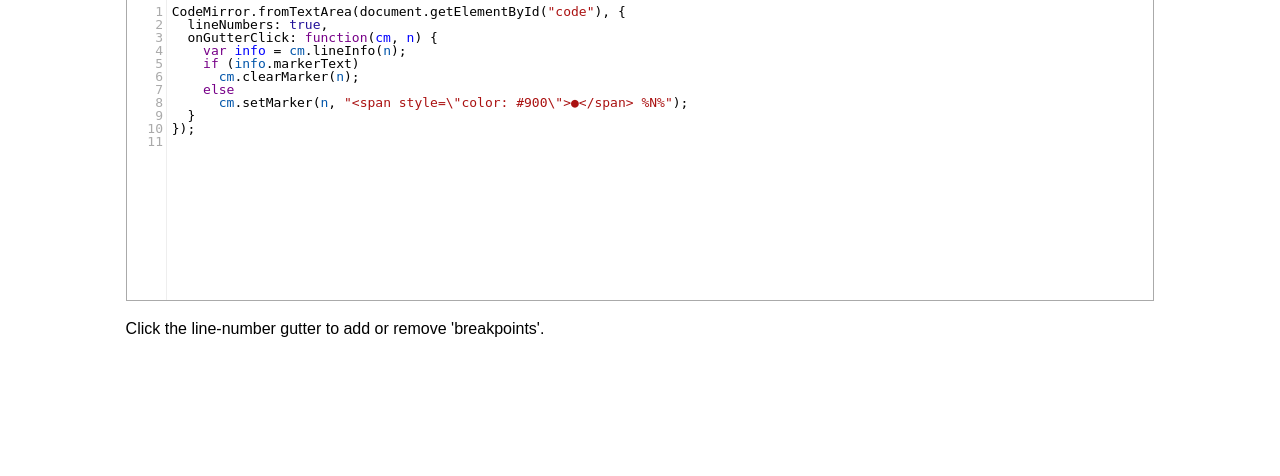
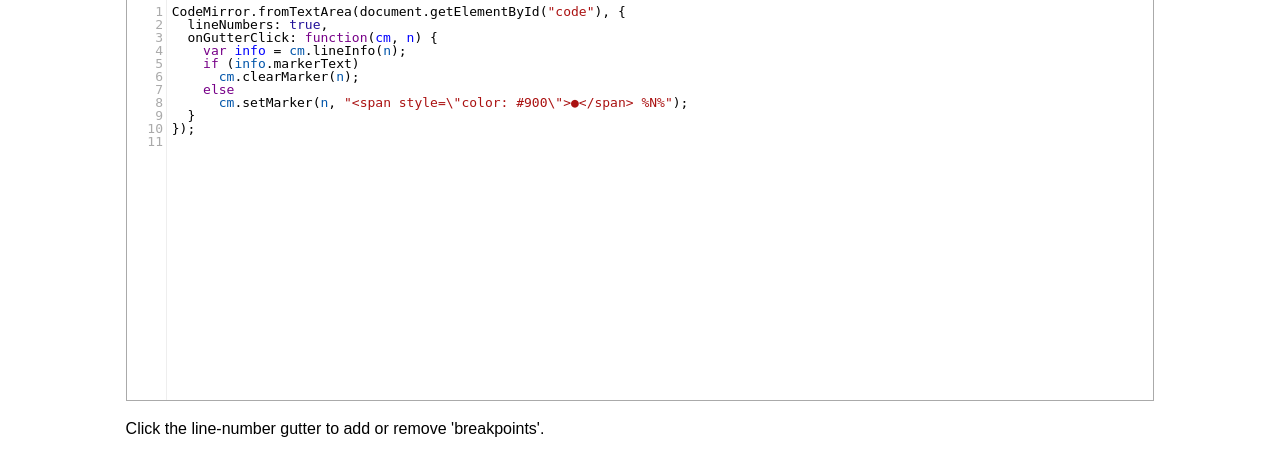
Before and after one commit to cscheffler/cnxmltrans, a PHP site: page /CodeMirror-2.1/demo/marker.html in a window 1280 px wide. Shown: the part 127-603 px from the top of the page. Run offline with PHP 8.4, Linux system fonts and the light colour scheme.

Commit message:
Swapped left and right panes of side-by-side translation. Increased height of edit box a little.

```diff
--- a/CodeMirror-2.1/lib/codemirror.css
+++ b/CodeMirror-2.1/lib/codemirror.css
@@ -5,7 +5,7 @@
 
 .CodeMirror-scroll {
   overflow: auto;
-  height: 300px;
+  height: 400px;
 }
 
 .CodeMirror-gutter {
--- a/frames.php
+++ b/frames.php
@@ -11,9 +11,9 @@ if($module) {
 ?>
   </head>
   <frameset cols="*,*" frameborder=1 framespacing=0 rows="*">
+    <frame src="index.php?getModule=<?php echo $module; ?>&getLanguage=<?php echo $sourceLanguage; ?>" noresize
+	   scrolling=no marginwidth=0 marginheight=0>
     <frame src="index.php?getModule=<?php echo $module; ?>&getLanguage=<?php echo $targetLanguage; ?>" noresize
-	   scrolling=no marginwidth=0 marginheight=0>
-    <frame src="index.php?getModule=<?php echo $module; ?>&getLanguage=<?php echo $sourceLanguage; ?>" noresize
 	   scrolling=no marginwidth=0 marginheight=0>
   </frameset>
 <?php
--- a/index.php
+++ b/index.php
@@ -178,6 +178,7 @@ $text = $newText;
     <link rel="stylesheet" href="xml.css">
     <style type="text/css">.CodeMirror {border-top: 1px solid black; border-bottom: 1px solid black;}</style>
     <link rel="stylesheet" href="css/docs.css">
+  <style type="text/css">body {margin-top: 10px; margin-bottom: 0px;}</style>
   </head>
   <body>
     <h2>CNXML Editor</h2>
```
